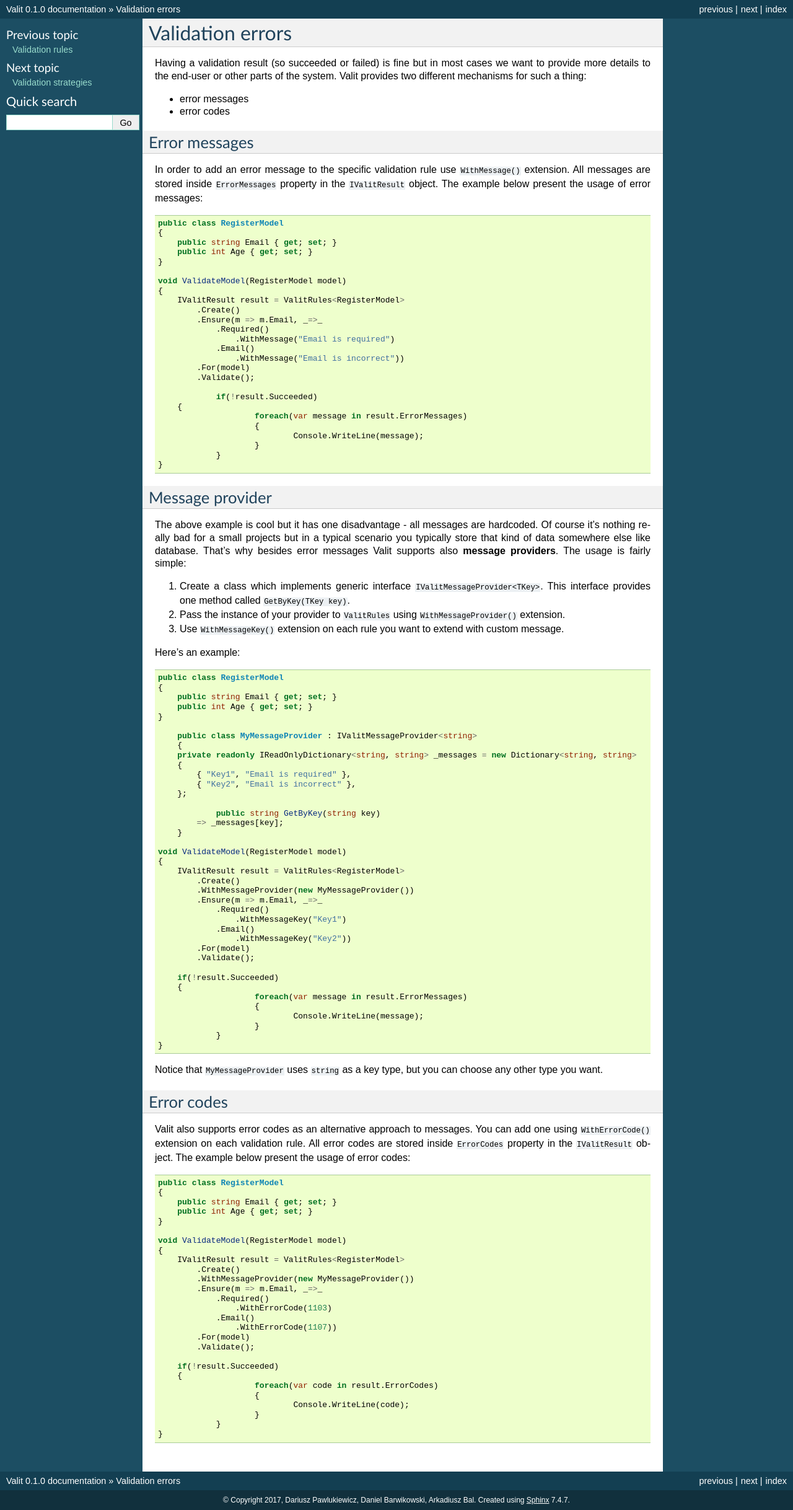
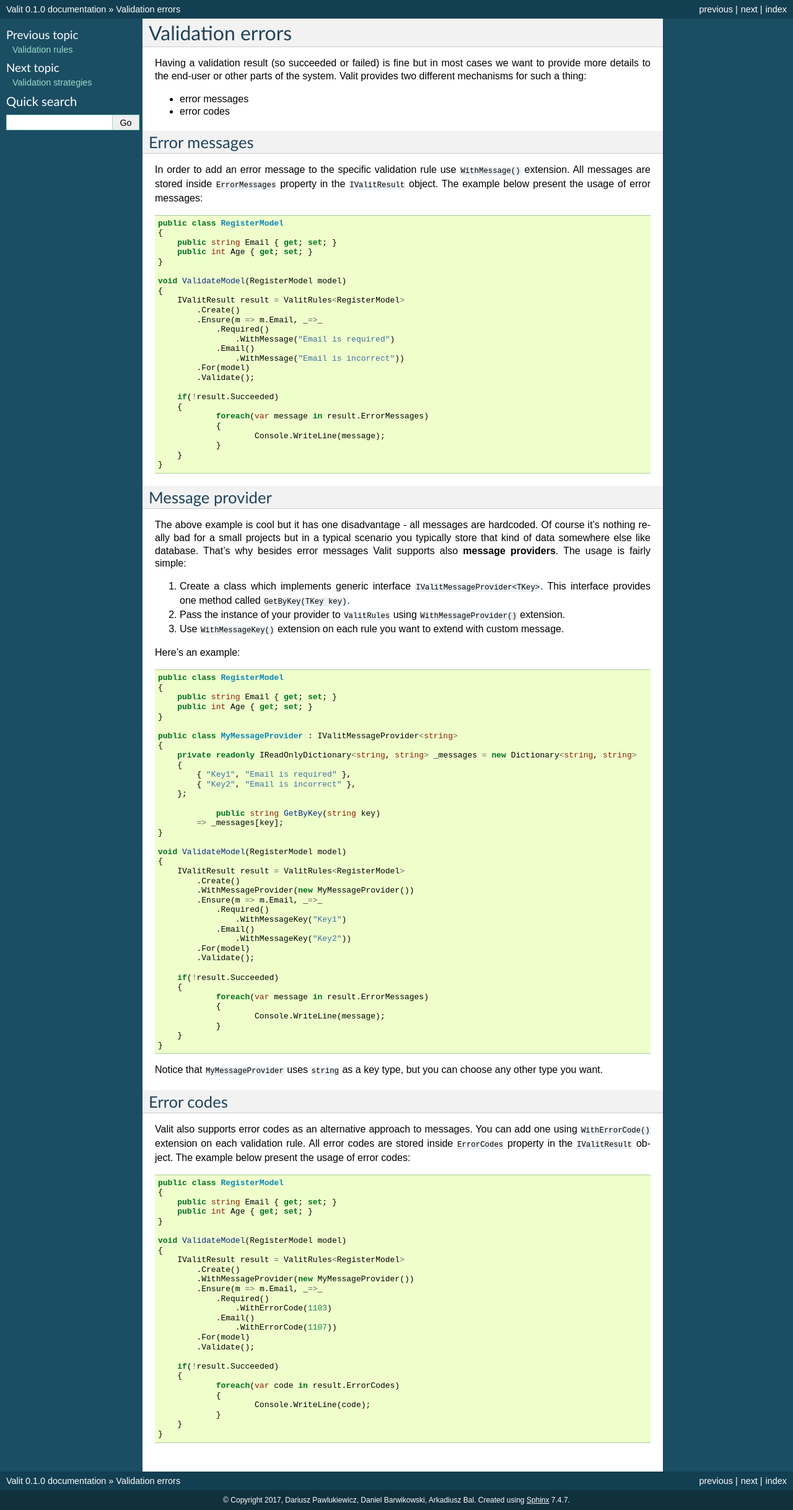
Before and after one commit to valit-stack/Valit.Docs, a Sphinx documentation site: the page built from docs/validation-errors/index.rst, in a window 1280 px wide. Shown: the whole page at 62% size. Built offline with Sphinx 7.4.7, drawn with Linux system fonts in a browser that asks for light colours.

```diff
--- a/docs/validation-errors/index.rst
+++ b/docs/validation-errors/index.rst
@@ -31,13 +31,13 @@ In order to add an error message to the specific validation rule use ``WithMessa
             .For(model)
             .Validate();
 
-		if(!result.Succeeded)
+	if(!result.Succeeded)
         {
-			foreach(var message in result.ErrorMessages)
-			{
-				Console.WriteLine(message);
-			}
+		foreach(var message in result.ErrorMessages)
+		{
+			Console.WriteLine(message);
 		}
+	}
     }
 
 
@@ -60,8 +60,8 @@ Here's an example:
         public int Age { get; set; }
     }
 
-	public class MyMessageProvider : IValitMessageProvider<string>
-	{
+    public class MyMessageProvider : IValitMessageProvider<string>
+    {
         private readonly IReadOnlyDictionary<string, string> _messages = new Dictionary<string, string>
         {
             { "Key1", "Email is required" },
@@ -70,7 +70,7 @@ Here's an example:
 
 		public string GetByKey(string key)
             => _messages[key];
-	}
+    }
 
     void ValidateModel(RegisterModel model)
     {
@@ -87,11 +87,11 @@ Here's an example:
 
         if(!result.Succeeded)
         {
-			foreach(var message in result.ErrorMessages)
-			{
-				Console.WriteLine(message);
-			}
+		foreach(var message in result.ErrorMessages)
+		{
+			Console.WriteLine(message);
 		}
+	}
     }
 
 Notice that ``MyMessageProvider`` uses ``string`` as a key type, but you can choose any other type you want.
@@ -124,9 +124,9 @@ Valit also supports error codes as an alternative approach to messages. You can
 
         if(!result.Succeeded)
         {
-			foreach(var code in result.ErrorCodes)
-			{
-				Console.WriteLine(code);
-			}
+		foreach(var code in result.ErrorCodes)
+		{
+			Console.WriteLine(code);
 		}
+	}
     }
```
